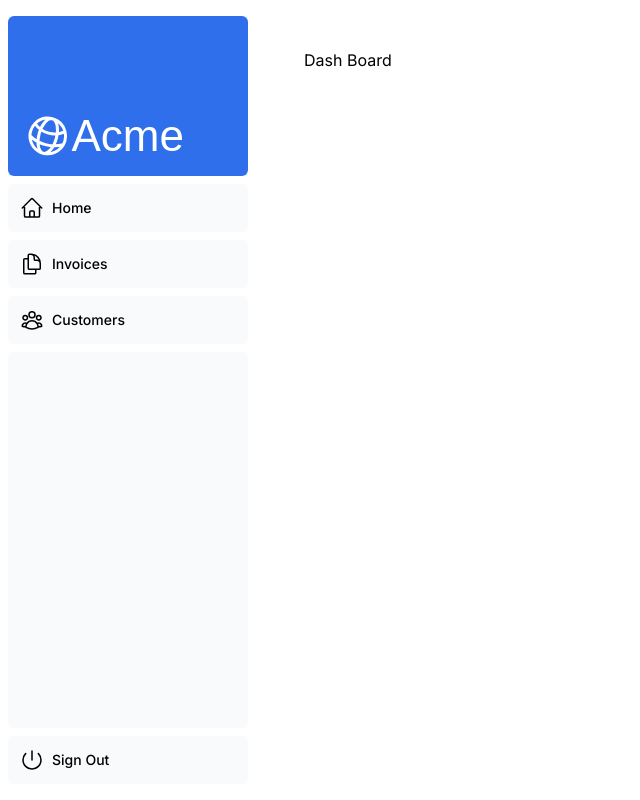
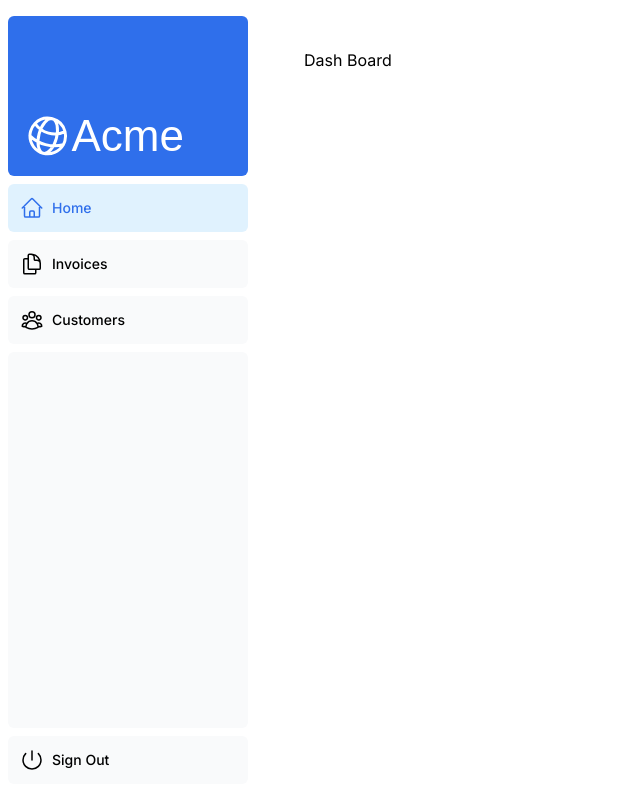
Before and after one commit to liyjii/baka, a Next.js app: page /dashboard in a window 1280 px wide. Shown: the whole page, without its empty margins (0-640 px from the left). Built offline with nearby package versions, Linux system fonts and the light colour scheme; a web font is replaced by a local one.

Commit message:
chapter 05

```diff
--- a/app/ui/dashboard/nav-links.tsx
+++ b/app/ui/dashboard/nav-links.tsx
@@ -1,35 +1,44 @@
+"use client";
 import {
+  DocumentDuplicateIcon,
+  HomeIcon,
   UserGroupIcon,
-  HomeIcon,
-  DocumentDuplicateIcon,
-} from '@heroicons/react/24/outline';
+} from "@heroicons/react/24/outline";
+import clsx from "clsx";
+import { log } from "console";
+import Link from "next/link";
+import { usePathname } from "next/navigation";
 
 // Map of links to display in the side navigation.
 // Depending on the size of the application, this would be stored in a database.
 const links = [
-  { name: 'Home', href: '/dashboard', icon: HomeIcon },
+  { name: "Home", href: "/dashboard", icon: HomeIcon },
   {
-    name: 'Invoices',
-    href: '/dashboard/invoices',
+    name: "Invoices",
+    href: "/dashboard/invoices",
     icon: DocumentDuplicateIcon,
   },
-  { name: 'Customers', href: '/dashboard/customers', icon: UserGroupIcon },
+  { name: "Customers", href: "/dashboard/customers", icon: UserGroupIcon },
 ];
 
 export default function NavLinks() {
+  const pathname = usePathname();
   return (
     <>
       {links.map((link) => {
         const LinkIcon = link.icon;
         return (
-          <a
+          <Link
             key={link.name}
             href={link.href}
-            className="flex h-[48px] grow items-center justify-center gap-2 rounded-md bg-gray-50 p-3 text-sm font-medium hover:bg-sky-100 hover:text-blue-600 md:flex-none md:justify-start md:p-2 md:px-3"
+            className={clsx(
+              "flex gap-2 justify-center items-center p-3 text-sm font-medium bg-gray-50 rounded-md md:flex-none md:justify-start md:p-2 md:px-3 hover:text-blue-600 h-[48px] grow hover:bg-sky-100",
+              { "bg-sky-100 text-blue-600": pathname === link.href },
+            )}
           >
             <LinkIcon className="w-6" />
             <p className="hidden md:block">{link.name}</p>
-          </a>
+          </Link>
         );
       })}
     </>
```
